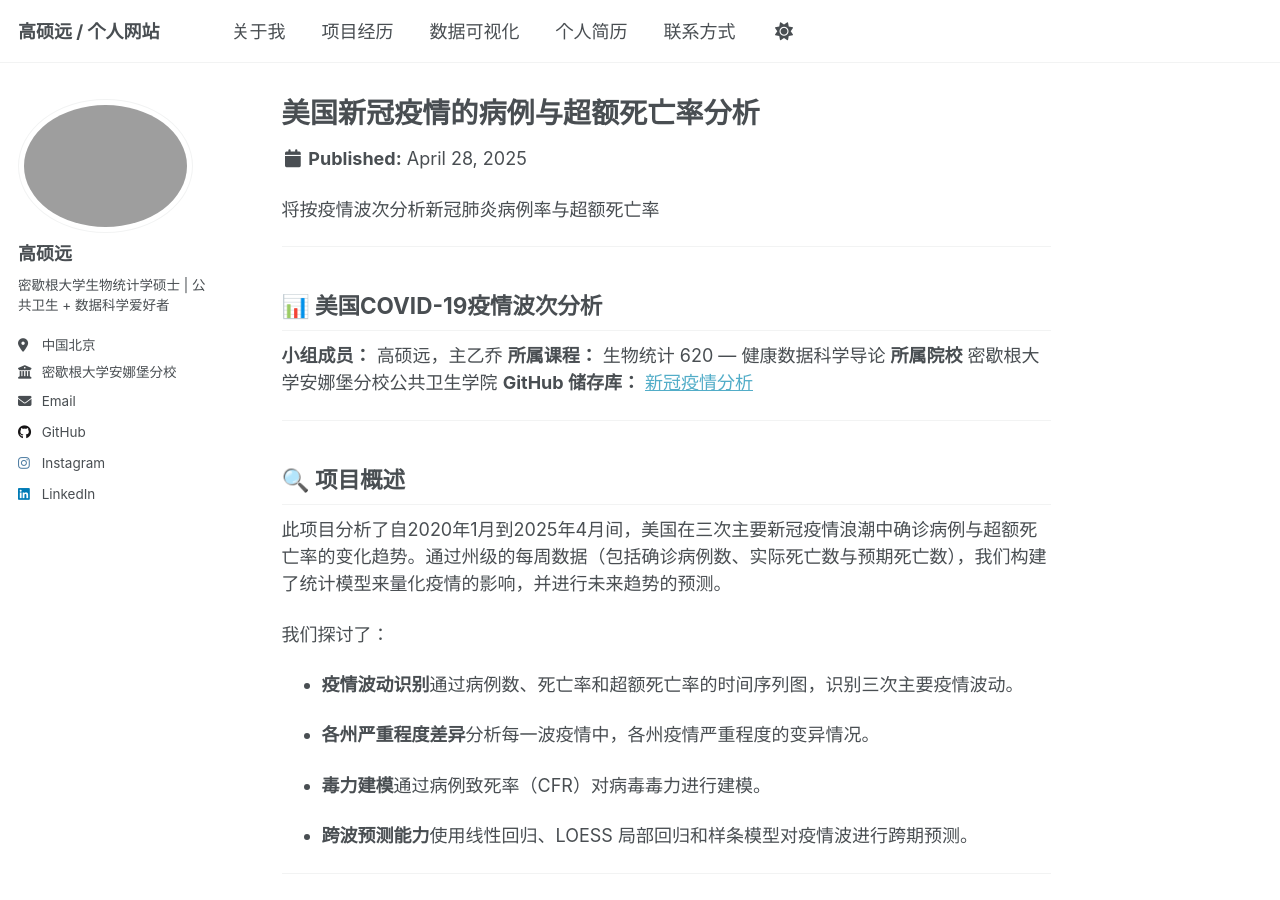
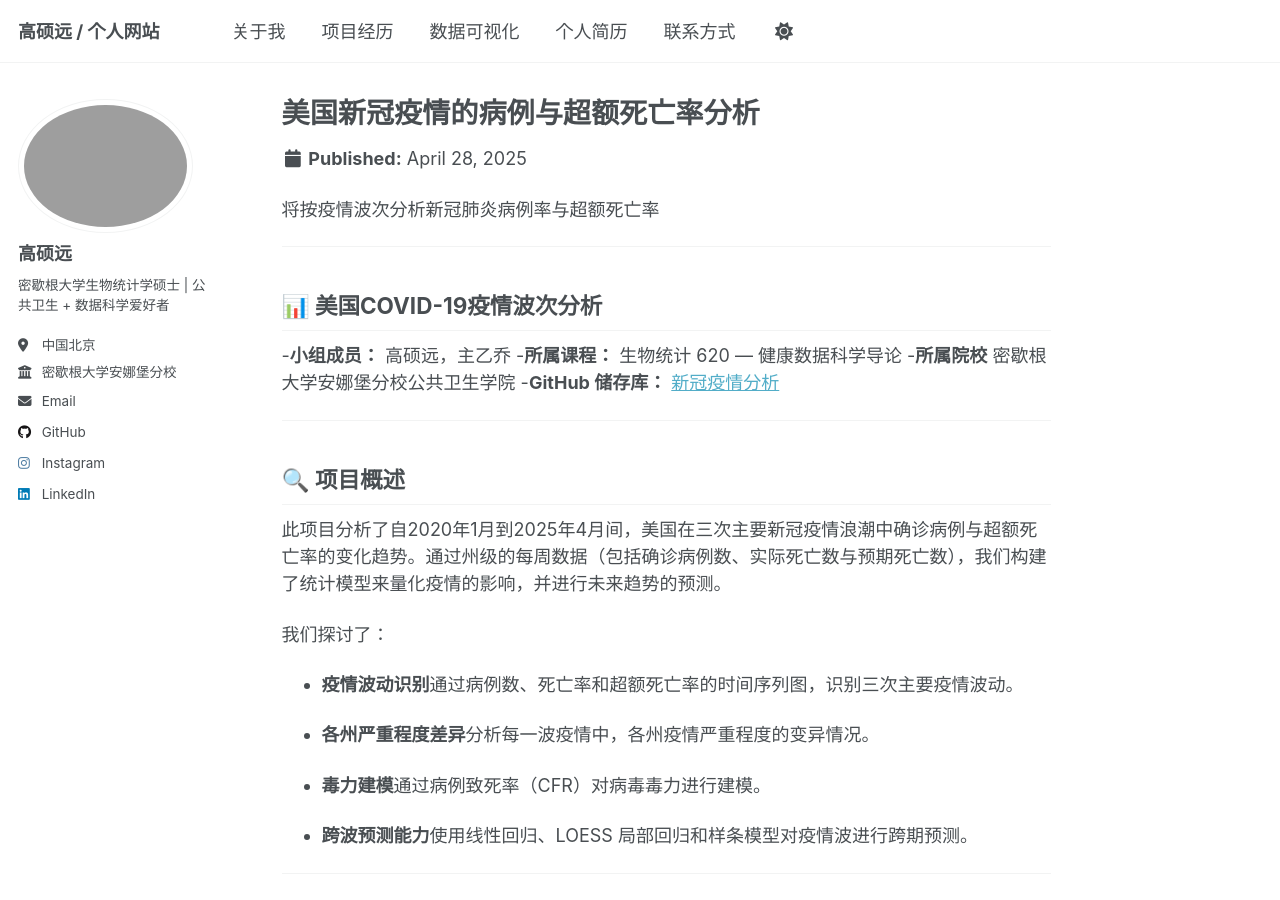
Before and after one commit to GSYH/zh, a Jekyll site: the page built from _portfolio/covid19.md, in a window 1280 px wide and 900 px high. Built offline with Jekyll 4.4.1, drawn with Linux system fonts in a browser that asks for light colours.

```diff
--- a/_portfolio/covid19.md
+++ b/_portfolio/covid19.md
@@ -11,10 +11,10 @@ date: 2025-04-28
 ---
 ## 📊 美国COVID-19疫情波次分析
 
-**小组成员：** 高硕远，主乙乔
-**所属课程：** 生物统计 620 — 健康数据科学导论
-**所属院校** 密歇根大学安娜堡分校公共卫生学院
-**GitHub 储存库：** [新冠疫情分析](https://github.com/GSYH/Analysis-of-the-COVID-19)
+-**小组成员：** 高硕远，主乙乔
+-**所属课程：** 生物统计 620 — 健康数据科学导论
+-**所属院校** 密歇根大学安娜堡分校公共卫生学院
+-**GitHub 储存库：** [新冠疫情分析](https://github.com/GSYH/Analysis-of-the-COVID-19)
 
 ---
 
```
